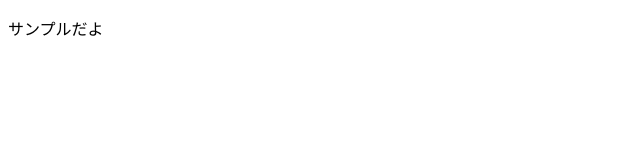
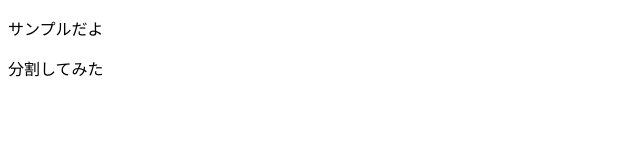
Before and after one commit to yusuke-watanabe-github/html-test, a plain HTML site: page sabun.html in a window 1280 px wide. Shown: the whole page, without its empty margins (0-640 px from the left). Drawn offline with Linux system fonts and the light colour scheme.

Commit message:
Update sabun.html

```diff
--- a/sabun.html
+++ b/sabun.html
@@ -5,5 +5,7 @@
   </head>
   <body>
     <p>サンプルだよ</p>
+    <p>分割してみた</p>
+
 </body>
 </html>
```
